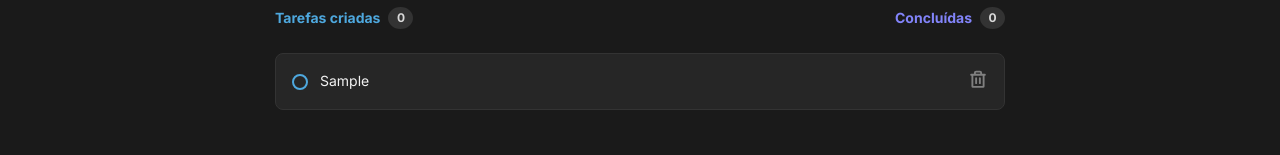
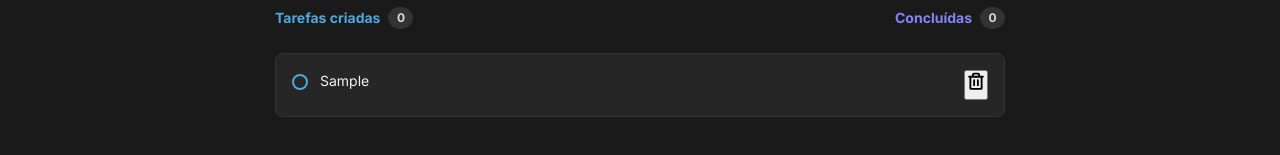
Before and after one commit to ligiapretel/desafio-ignite-todo-list, a React (Vite) app: page / in a window 1280 px wide. Both pictures are taken after typing "Sample" into the empty fields and a click on the button "Criar". Shown: the part 261-416 px from the top of the page. Built offline with nearby package versions, Linux system fonts and the light colour scheme.

Commit message:
feature: Função que remove uma tarefa

```diff
--- a/src/components/AddTaskBar.jsx
+++ b/src/components/AddTaskBar.jsx
@@ -29,6 +29,12 @@ export function AddTaskBar(){
         setNewTask(e.target.value);
     }
 
+    function deleteTask(taskIdToDelete){
+        const tasksWithoutDeletedOne = tasks.filter(item=>item.id != taskIdToDelete);
+
+        setTasks(tasksWithoutDeletedOne);
+    }
+
     return(
             <>
                 <form className={styles.container} onSubmit={handleCreateTask}>
@@ -51,8 +57,10 @@ export function AddTaskBar(){
                     : tasks.map(item=>
                         <TaskCard
                             key={item.id}
+                            id={item.id}
                             description={item.description}
                             isDone={item.isDone}
+                            onDeleteTask={deleteTask}
                         />
                     )
                 }
--- a/src/components/TaskCard.jsx
+++ b/src/components/TaskCard.jsx
@@ -1,12 +1,19 @@
 import styles from './TaskCard.module.css';
 import { Trash } from '@phosphor-icons/react';
 
-export function TaskCard({description, isDone}){
+export function TaskCard({id, description, isDone, onDeleteTask}){
+
+    function handleDeleteTask(){
+        onDeleteTask(id);
+    }
+
     return(
         <div className={styles.card}>
             <input type="checkbox" id='check-item' defaultChecked={isDone}/>
             <label htmlFor='check-item'>{description}</label>
-            <Trash size={20} weight={'bold'} className={styles.delete}/>
+            <button onClick={handleDeleteTask}>
+                <Trash size={20} weight={'bold'} className={styles.delete}/>
+            </button>
         </div>
     )
 }
```
